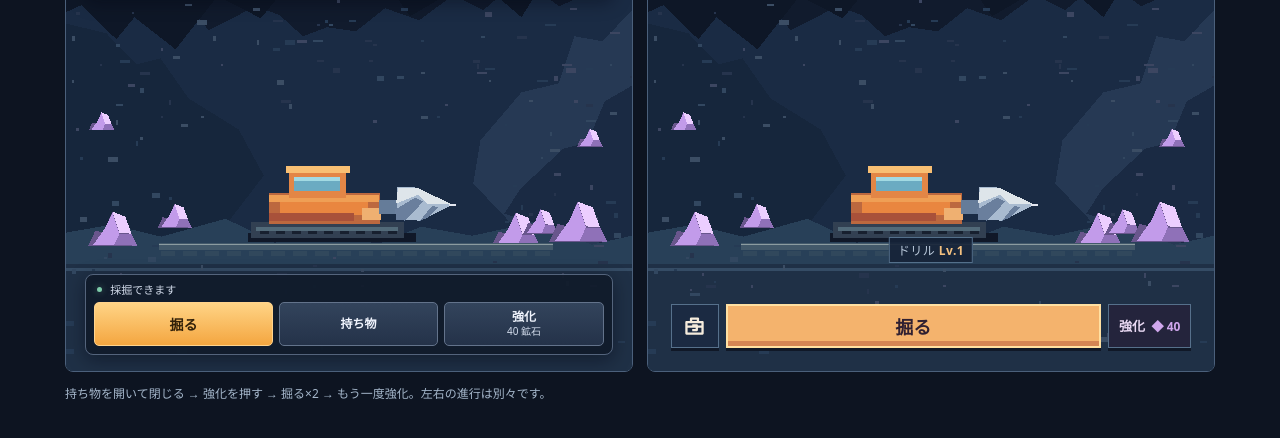
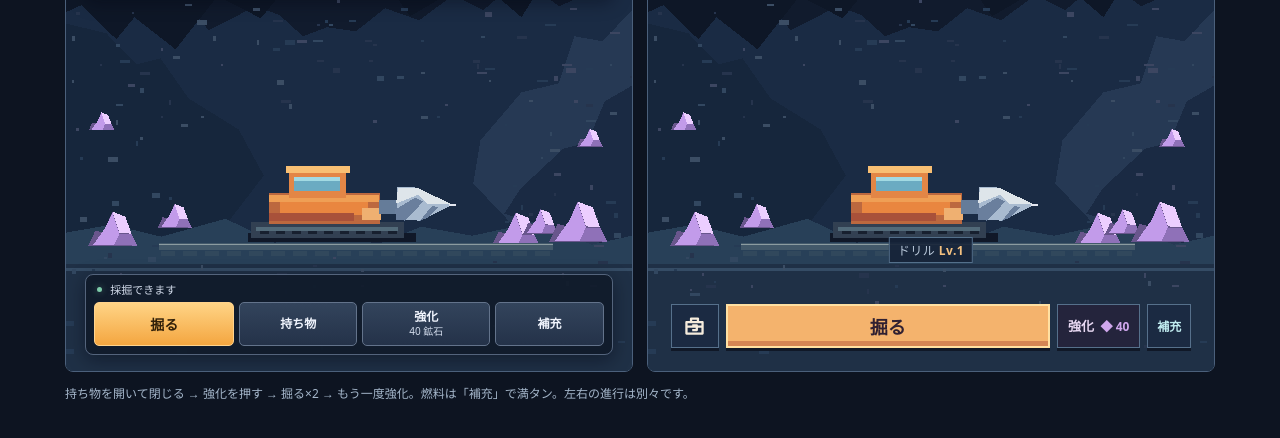
Before and after one commit to csoda/game_ui_basics, a plain HTML site: page docs/index.html in a window 1280 px wide. Shown: the part 206-644 px from the top of the page. Drawn offline with Linux system fonts and the light colour scheme.

Commit message:
Add free fuel refill to both comparison variants

```diff
--- a/docs/index.html
+++ b/docs/index.html
@@ -38,7 +38,7 @@ button{font-family:inherit;cursor:pointer}.board button:focus-visible{outline:2p
 .variant-a .a-console { bottom:3.4%; padding:8px; }
 .variant-a .a-status { min-height:19px; padding:0 3px 6px; color:#d2dbea; font-size:11px; line-height:1.25; }
 .variant-a .a-status .a-lamp { width:5px; height:5px; }
-.variant-a .a-actions { display:grid; grid-template-columns:1.12fr 1fr 1fr; gap:6px; }
+.variant-a .a-actions { display:grid; grid-template-columns:1.16fr .98fr 1.06fr .9fr; gap:5px; }
 .variant-a button { padding:4px 6px; min-height:38px; color:#f0f4fd; border:1px solid #63738b; background:linear-gradient(#33445c,#243249); border-radius:5px; font:inherit; font-size:12px; line-height:1.08; font-weight:700; cursor:pointer; }
 .variant-a button:hover { filter:brightness(1.18); }
 .variant-a button:active { transform:translateY(1px); }
@@ -63,6 +63,7 @@ button{font-family:inherit;cursor:pointer}.board button:focus-visible{outline:2p
 .variant-b .vehicle-state b{color:#f4c180}
 .variant-b .dock{position:absolute;left:4%;right:4%;bottom:5%;display:flex;gap:7px;align-items:stretch}
 .variant-b .dock button{min-height:44px;background:#1b2a42;color:#f5ebdc;border:1px solid #56708b;box-shadow:0 3px #101827;font-weight:800}
+.variant-b .dock .refill-button{padding:0 8px;color:#c0ecf0;white-space:nowrap;font-size:12px;min-width:44px}
 .variant-b .dock .bag-button{width:48px;display:grid;place-items:center}
 .variant-b .bag-button svg{width:23px;height:23px}
 .variant-b .dock .mine-button{flex:1;background:#f4b36d;color:#302031;border:2px solid #ffe0a2;box-shadow:inset 0 -5px #d48554,0 3px #101827;font-size:18px}
@@ -114,6 +115,7 @@ button{font-family:inherit;cursor:pointer}.board button:focus-visible{outline:2p
     <button class="a-mine" data-action="mine" type="button">掘る</button>
     <button data-action="bag" type="button">持ち物</button>
     <button data-action="upgrade" type="button">強化 <small><span data-bind="cost">40</span> 鉱石</small></button>
+    <button type="button" data-action="refill" aria-label="燃料補充">補充</button>
   </div>
 </div>
 <section class="a-inventory" data-panel="bag" hidden role="dialog" aria-modal="true" aria-label="持ち物">
@@ -134,6 +136,7 @@ button{font-family:inherit;cursor:pointer}.board button:focus-visible{outline:2p
  <button type="button" class="bag-button" data-action="bag" aria-label="持ち物" aria-expanded="false"><svg viewBox="0 0 20 20" aria-hidden="true"><path d="M3 7h14v10H3zM7 7V4h6v3M3 11h14m-9-1h4v4H8" fill="none" stroke="currentColor" stroke-width="2" stroke-linejoin="round"/></svg></button>
  <button type="button" class="mine-button" data-action="mine">掘る</button>
  <button type="button" class="upgrade-button" data-action="upgrade">強化 <span><span aria-hidden="true">◆</span><span class="sr">必要鉱石</span> <b data-bind="cost">40</b></span></button>
+ <button type="button" class="refill-button" data-action="refill" aria-label="燃料補充">補充</button>
 </div>
 <div class="bag-layer" data-panel="bag" hidden><span class="bag-shade" aria-hidden="true"></span>
  <div class="bag-dialog" role="dialog" aria-modal="true" aria-label="持ち物">
@@ -143,7 +146,7 @@ button{font-family:inherit;cursor:pointer}.board button:focus-visible{outline:2p
  </div>
 </div>
 </section></article>
-</div><p class="tip">持ち物を開いて閉じる → 強化を押す → 掘る×2 → もう一度強化。左右の進行は別々です。</p></main><script>(() => {
+</div><p class="tip">持ち物を開いて閉じる → 強化を押す → 掘る×2 → もう一度強化。燃料は「補充」で満タン。左右の進行は別々です。</p></main><script>(() => {
 const start=()=>({ore:32,fuel:72,depth:148,level:1,message:'',bag:false,tag:''});
 const boards=[...document.querySelectorAll('.board')];
 const games=boards.map(board=>({board,state:start(),timer:0,trigger:null,closing:false,sequence:0,animations:[],flights:[]}));
@@ -166,6 +169,7 @@ function render(g){
      if(b.dataset.action==='bag')b.setAttribute('aria-expanded',String(s.bag));
    }
    if(b.dataset.action==='mine')b.disabled=s.fuel<5;
+   if(b.dataset.action==='refill')b.disabled=s.fuel>=100;
    if(b.dataset.action==='upgrade')b.dataset.affordable=String(s.ore>=cost(s));
  }
 }
@@ -226,6 +230,7 @@ for(const g of games){
    const a=button.dataset.action,s=g.state;
    if(a==='bag'){toggleBag(g,button);return}
    if(a==='mine'){s.ore+=6;s.depth+=4;s.fuel-=5;flyOre(g);s.message=s.fuel<5?'燃料が足りません':'鉱石 ＋6';signal(g,'mine')}
+   if(a==='refill'){s.fuel=100;s.message='燃料補充';signal(g,'refill')}
    if(a==='upgrade'){
      const price=cost(s);
      if(s.ore<price){s.message='鉱石があと'+(price-s.ore)+'必要';signal(g,'denied')}
```
